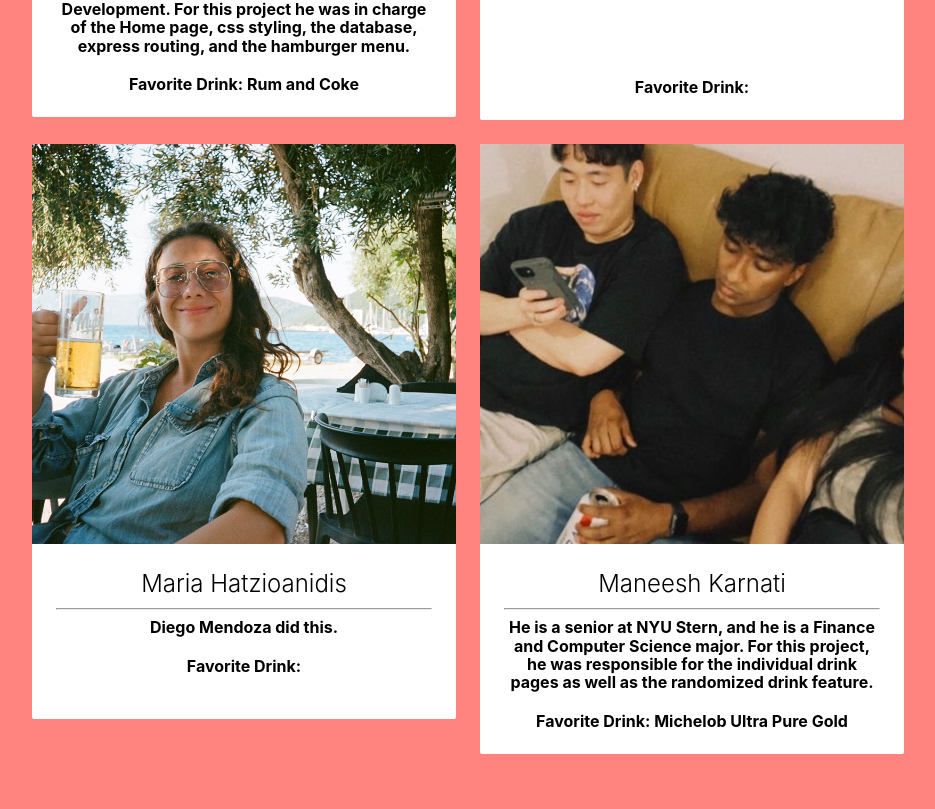
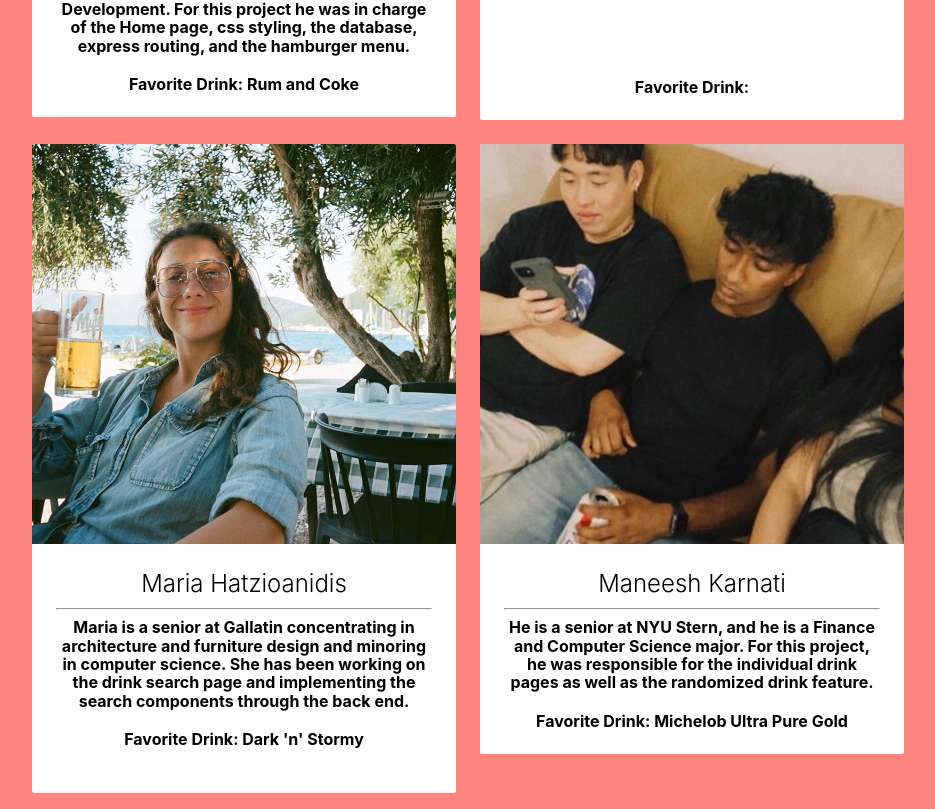
Before and after one commit to software-assignments-spring2021/project-setup-team-povedniki-attitude, a React (Create React App) app in the folder front-end/: page /aboutus in a window 1280 px wide. Shown: the part 1233-2042 px from the top of the page, without its empty margins (172-1107 px from the left). Before the commit the page ends 2003 px from the top, so only its background shows below. Built offline with nearby package versions, Linux system fonts and the light colour scheme.

Commit message:
small change to about us

```diff
--- a/front-end/src/Components/AboutUs/about_us.js
+++ b/front-end/src/Components/AboutUs/about_us.js
@@ -90,8 +90,8 @@ function AboutUs(){
                 <div class="card-content">
                   <span class="card-title">Maria Hatzioanidis</span>
                   <hr></hr>
-                  <h4 class="spacing">Diego Mendoza did this.</h4>
-                  <h4 class="spacing">Favorite Drink: </h4>
+                  <h4 class="spacing">Maria is a senior at Gallatin concentrating in architecture and furniture design and minoring in computer science. She has been working on the drink search page and implementing the search components through the back end. </h4>
+                  <h4 class="spacing">Favorite Drink: Dark 'n' Stormy</h4>
                 </div>
               </div>
             </div>
--- a/front-end/src/Components/CocktailSearch/cocktail_search_page.js
+++ b/front-end/src/Components/CocktailSearch/cocktail_search_page.js
@@ -92,15 +92,15 @@ function Cocktail_Search_Page(){
       </header>
       <main>
         <form>
-          <input type='text' id="ingredientInput" name='ingredient' placeholder='Search For Cocktail'/>
-          <input type='submit' id="ingredientSubmit" onClick={onSubmit} name='ingSubmit' value='Submit'/>
-          {/* {< TextField  label="Search for Cocktails" variant="outlined" name='ingredient' style={{ width: 500 }}/> }
+          {/* <input type='text' id="ingredientInput" name='ingredient' placeholder='Search For Cocktail'/>
+          <input type='submit' id="ingredientSubmit" onClick={onSubmit} name='ingSubmit' value='Submit'/> */}
+          {< TextField  label="Search for Cocktails" variant="outlined" name='ingredient' style={{ width: 500 }}/> }
           <Button
               variant="outlined"
               type="submit"
               onClick={onSubmit}
               name="ingSubmit"
-              >submit</Button> */}
+              >submit</Button>
         </form>
         <div id="SearchContainer">
           <div id = "Suggestion"> {title} </div>
```
